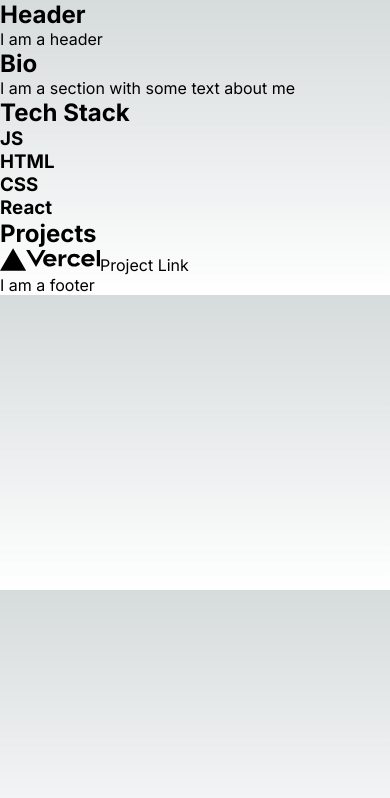
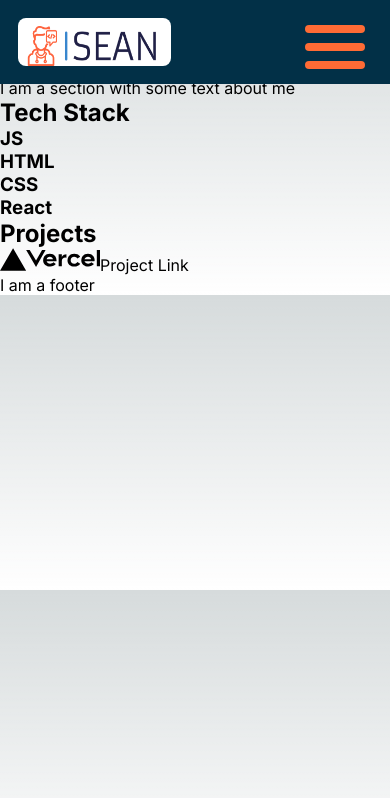
Before and after one commit to PurpleNurps/My-Portfolio, a Next.js app: page / in a window 390 px wide. Shown: the top 798 px of the page. Built offline with nearby package versions, Linux system fonts and the light colour scheme.

Commit message:
added nav bar and hamburger animation

```diff
--- /dev/null
+++ b/app/Components/NavBar.js
@@ -0,0 +1,50 @@
+import React, { useState } from 'react';
+import styles from "./NavBar.module.css";
+import Image from "next/image";
+
+export default function NavBar() {
+  const [isOpen, setIsOpen] = useState({
+    nav_icon1: false,
+    nav_icon2: false,
+    nav_icon3: false,
+    nav_icon4: false,
+  });
+
+  const toggleOpen = (id) => {
+    setIsOpen(prevState => ({ ...prevState, [id]: !prevState[id] }));
+  }
+
+  return (
+    <nav className={styles.nav}>
+      <div className={styles.logo}>
+        <Image src="/logo.png" width={130} height={40} />
+      </div>
+      <div className={styles.burger_container}>
+        <div className={isOpen.nav_icon1 ? `${styles.nav_icon1} ${styles.open}` : styles.nav_icon1} onClick={() => toggleOpen('nav_icon1')}>
+          <span></span>
+          <span></span>
+          <span></span>
+        </div>
+        <div className={isOpen.nav_icon2 ? `${styles.nav_icon2} ${styles.open}` : styles.nav_icon2} onClick={() => toggleOpen('nav_icon2')}>
+          <span></span>
+          <span></span>
+          <span></span>
+          <span></span>
+          <span></span>
+          <span></span>
+        </div>
+        <div className={isOpen.nav_icon3 ? `${styles.nav_icon3} ${styles.open}` : styles.nav_icon3} onClick={() => toggleOpen('nav_icon3')}>
+          <span></span>
+          <span></span>
+          <span></span>
+          <span></span>
+        </div>
+        <div className={isOpen.nav_icon4 ? `${styles.nav_icon4} ${styles.open}` : styles.nav_icon4} onClick={() => toggleOpen('nav_icon4')}>
+          <span></span>
+          <span></span>
+          <span></span>
+        </div>
+      </div>
+    </nav>
+  );
+}
--- /dev/null
+++ b/app/Components/NavBar.module.css
@@ -0,0 +1,105 @@
+.nav {
+    display: flex;
+    justify-content: space-between;
+    position: fixed;
+    top: 0;
+    width: 100%;
+    overflow: hidden;
+    height: 10vh;
+    color:aliceblue;
+    background-color: #023047;
+}
+
+.logo {
+    display:flex;
+    background-color: white;
+    width:fit-content;
+    padding: 8px;
+    padding-right: 15px;
+    border-radius: 8px;
+    margin: 18px;
+}
+
+/* .burger {
+    background-color: #FF6B35;
+    height: 8px;
+    width: 50px;
+    margin: 10px;
+    border-radius: 3px;
+} */
+
+/* .burger_container {
+    margin-bottom: 15px;
+} */
+
+.open {
+    /* so open is available */
+}
+
+.nav_icon1, .nav_icon2, .nav_icon3, .nav_icon4 {
+    width: 60px;
+    height: 45px;
+    position: relative;
+    margin: 25px;
+    -webkit-transform: rotate(0deg);
+    -moz-transform: rotate(0deg);
+    -o-transform: rotate(0deg);
+    transform: rotate(0deg);
+    -webkit-transition: .5s ease-in-out;
+    -moz-transition: .5s ease-in-out;
+    -o-transition: .5s ease-in-out;
+    transition: .5s ease-in-out;
+    cursor: pointer;
+  }
+
+  .nav_icon1 span, .nav_icon3 span, .nav_icon4 span {
+    display: block;
+    position: absolute;
+    height: 8px;
+    width: 100%;
+    background: #FF6B35;
+    border-radius: 9px;
+    opacity: 1;
+    left: 0;
+    -webkit-transform: rotate(0deg);
+    -moz-transform: rotate(0deg);
+    -o-transform: rotate(0deg);
+    transform: rotate(0deg);
+    -webkit-transition: .25s ease-in-out;
+    -moz-transition: .25s ease-in-out;
+    -o-transition: .25s ease-in-out;
+    transition: .25s ease-in-out;
+  }
+
+  .nav_icon1 span:nth-child(1) {
+    top: 0px;
+  }
+
+  .nav_icon1 span:nth-child(2) {
+    top: 18px;
+  }
+
+  .nav_icon1 span:nth-child(3) {
+    top: 36px;
+  }
+
+  .nav_icon1.open span:nth-child(1) {
+    top: 18px;
+    -webkit-transform: rotate(135deg);
+    -moz-transform: rotate(135deg);
+    -o-transform: rotate(135deg);
+    transform: rotate(135deg);
+  }
+
+  .nav_icon1.open span:nth-child(2) {
+    opacity: 0;
+    left: -60px;
+  }
+
+  .nav_icon1.open span:nth-child(3) {
+    top: 18px;
+    -webkit-transform: rotate(-135deg);
+    -moz-transform: rotate(-135deg);
+    -o-transform: rotate(-135deg);
+    transform: rotate(-135deg);
+  }
--- a/app/page.js
+++ b/app/page.js
@@ -1,14 +1,17 @@
+"use client"
 import Header from "./Components/Header.js"
 import Bio from "./Components/Bio.js"
 import TechStack from "./Components/TechStack.js"
 import Projects from "./Components/Projects.js"
 import Footer from "./Components/Footer.js"
+import NavBar from "./Components/NavBar.js"
 
 
 
 export default function Home() {
   return (
     <>
+      <NavBar />
       <Header />
       <Bio />
       <TechStack />
```
Also changed, not shown: public/logo.png (added).
